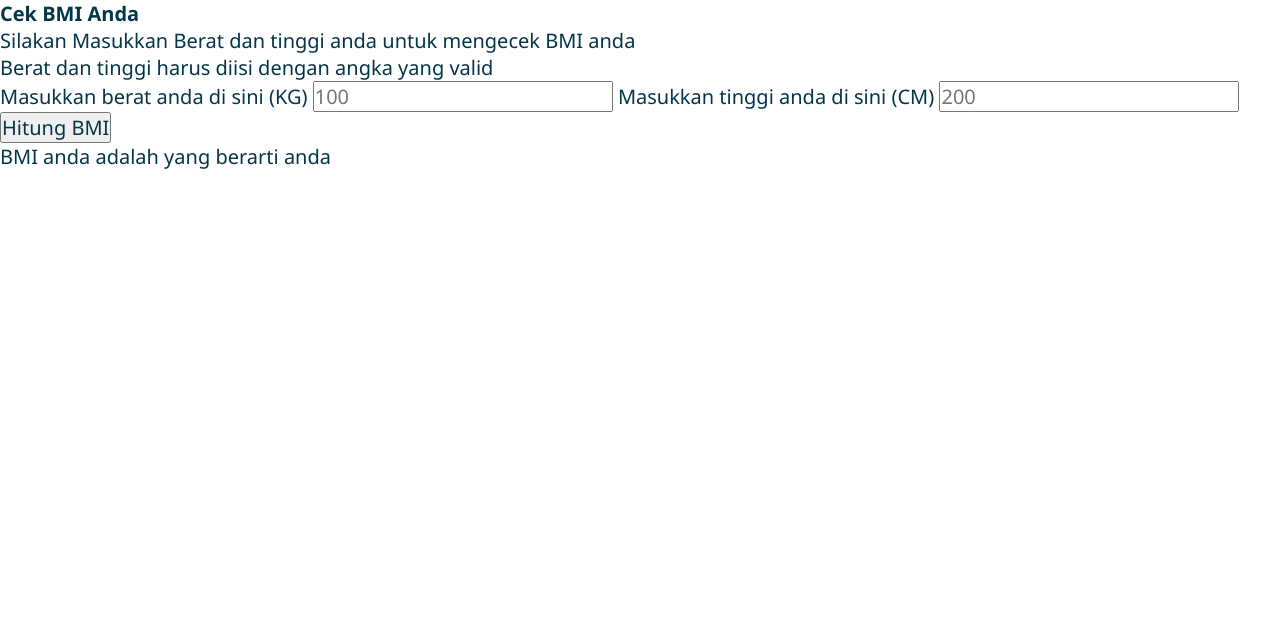
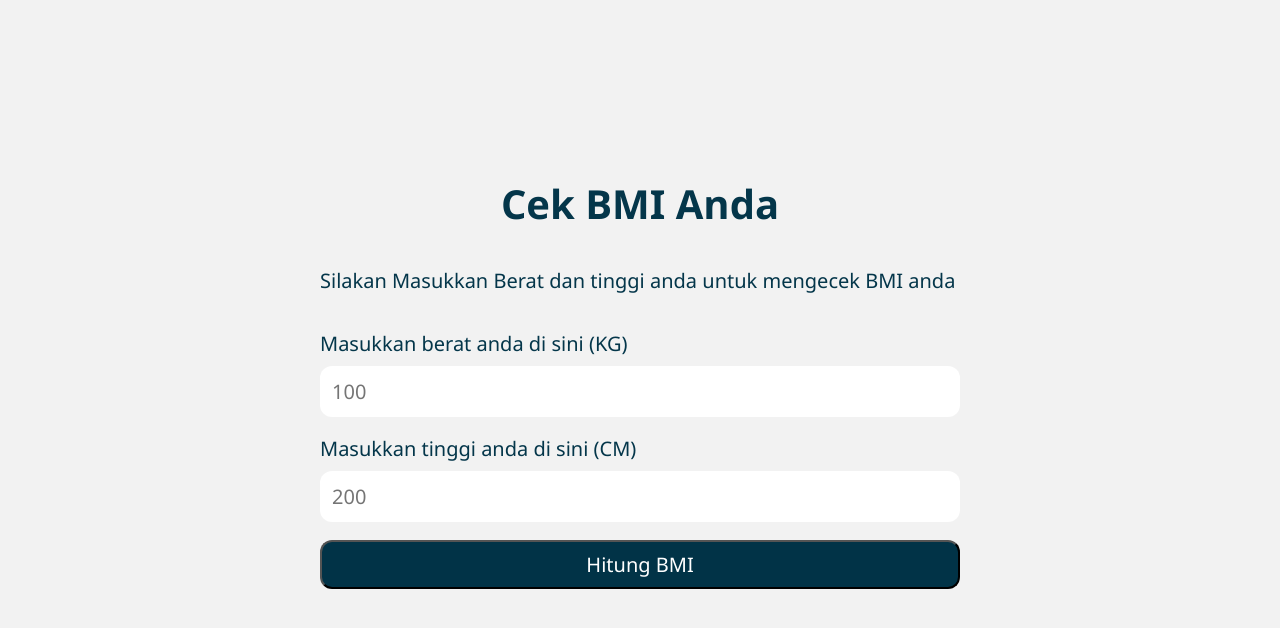
Before and after one commit to AlgonzaDJun/bmi-calculator, a plain HTML site: page index.html in a window 1280 px wide. Drawn offline with Linux system fonts and the light colour scheme.

Commit message:
selesaikan css

```diff
--- a/style.css
+++ b/style.css
@@ -6,3 +6,71 @@
   margin: 0;
   font-family: "Segoe UI", Tahoma, Geneva, Verdana, sans-serif;
 }
+
+body {
+  background-color: #f2f2f2;
+}
+
+main {
+  height: 100vh;
+  margin: auto;
+  width: 50%;
+  display: flex;
+  flex-direction: column;
+  justify-content: center;
+}
+
+h1 {
+  text-align: center;
+  font-size: 40px;
+  font-weight: bold;
+}
+
+form {
+  display: flex;
+  flex-direction: column;
+}
+
+p:nth-child(2) {
+  margin-block: 36px;
+}
+
+label {
+  margin-bottom: 9px;
+}
+
+input {
+  margin-bottom: 18px;
+  border-radius: 12px;
+  border: none;
+  padding: 12px;
+}
+
+button {
+  padding: 9px;
+  border-radius: 12px;
+  background-color: #013347;
+  color: #fff;
+  cursor: pointer;
+  margin-bottom: 36px;
+}
+
+button:hover {
+  background-color: #004d6c;
+}
+
+.error-message {
+  color: red;
+  font-weight: bold;
+  margin-bottom: 9px;
+  display: none;
+}
+
+.bmi-result {
+  display: none;
+}
+
+.bmi-result span {
+  font-weight: bold;
+  font-size: 1.25em;
+}
```
